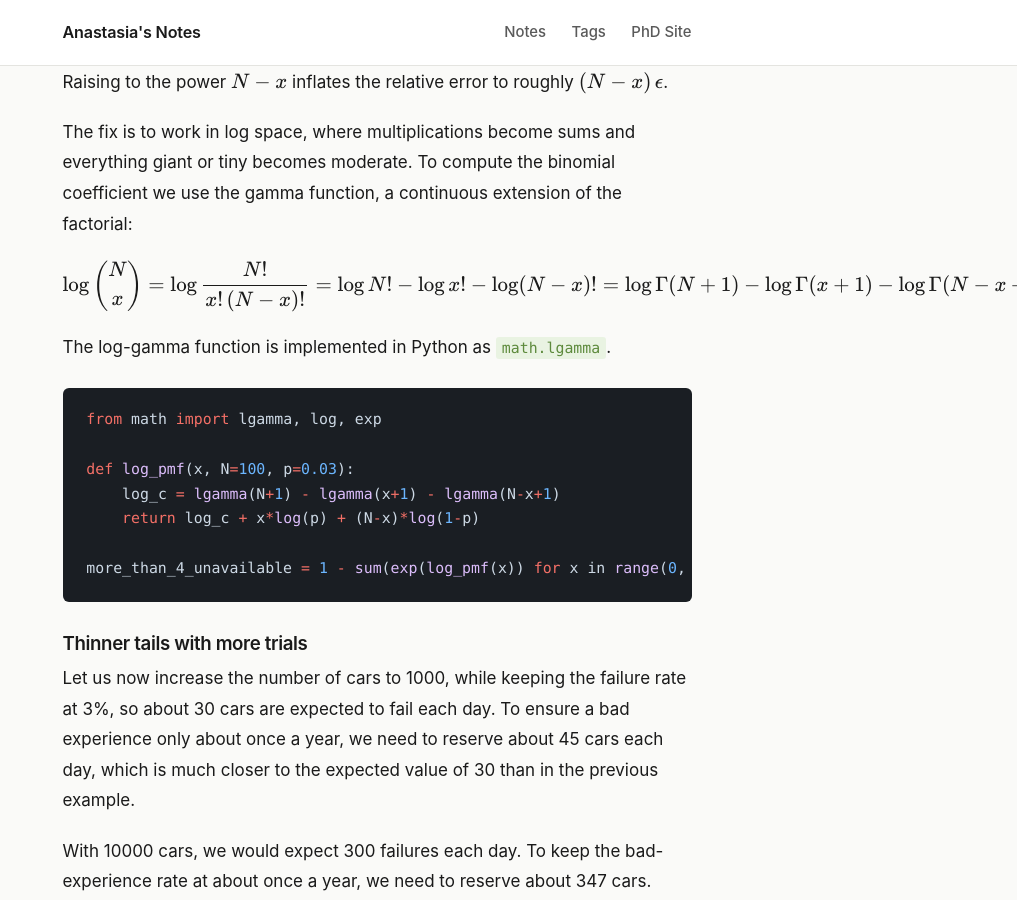
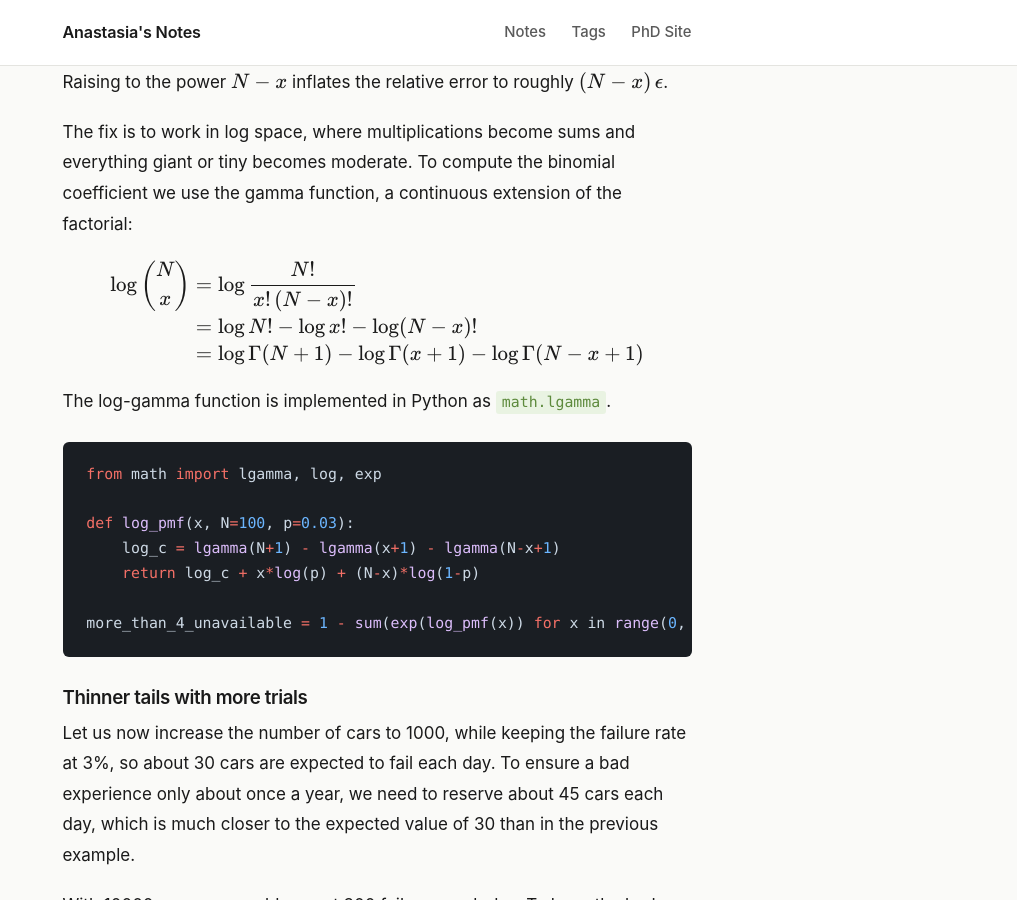
Before and after one commit to Tourmaline/Tourmaline.github.io, a Jekyll site: the page built from _posts/2026-06-18-LLN.md, in a window 1280 px wide and 900 px high, scrolled down 1425 px. Shown: the whole window, without its empty margins (263-1280 px from the left). Built offline with Jekyll 4.4.1, drawn with Linux system fonts in a browser that asks for light colours.

```diff
--- a/_posts/2026-06-18-LLN.md
+++ b/_posts/2026-06-18-LLN.md
@@ -34,7 +34,11 @@ Moreover, this code has another numerical issue. Or even two. One is underflow,
 
 The fix is to work in log space, where multiplications become sums and everything giant or tiny becomes moderate. To compute the binomial coefficient we use the gamma function, a continuous extension of the factorial:
 
-$$\log \binom{N}{x} = \log \frac{N!}{x!\,(N-x)!} = \log N! - \log x! - \log (N-x)! = \log \Gamma(N+1) - \log \Gamma(x+1) - \log \Gamma(N-x+1)$$
+$$\begin{aligned}
+\log \binom{N}{x} &= \log \frac{N!}{x!\,(N-x)!} \\
+&= \log N! - \log x! - \log (N-x)! \\
+&= \log \Gamma(N+1) - \log \Gamma(x+1) - \log \Gamma(N-x+1)
+\end{aligned}$$
 
 The log-gamma function is implemented in Python as `math.lgamma`.
 
```
